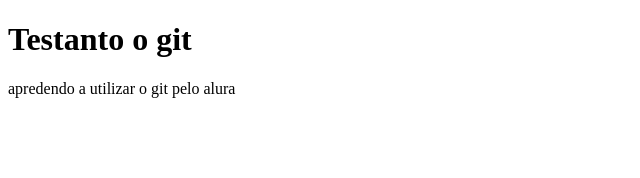
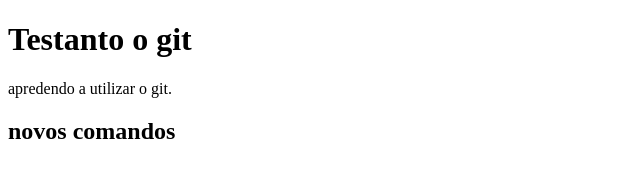
Before and after one commit to Lidianenevez/aula-git, a plain HTML site: page index.html in a window 1280 px wide. Shown: the whole page, without its empty margins (0-640 px from the left). Drawn offline with Linux system fonts and the light colour scheme.

```diff
--- a/index.html
+++ b/index.html
@@ -5,6 +5,7 @@
 </head>
 <body>
 	<h1>Testanto o git</h1>
-	<p>apredendo a utilizar o git pelo alura</p>
+	<p>apredendo a utilizar o git.</p>
+	<h2>novos comandos</h2>
 </body>
 </html>
```
